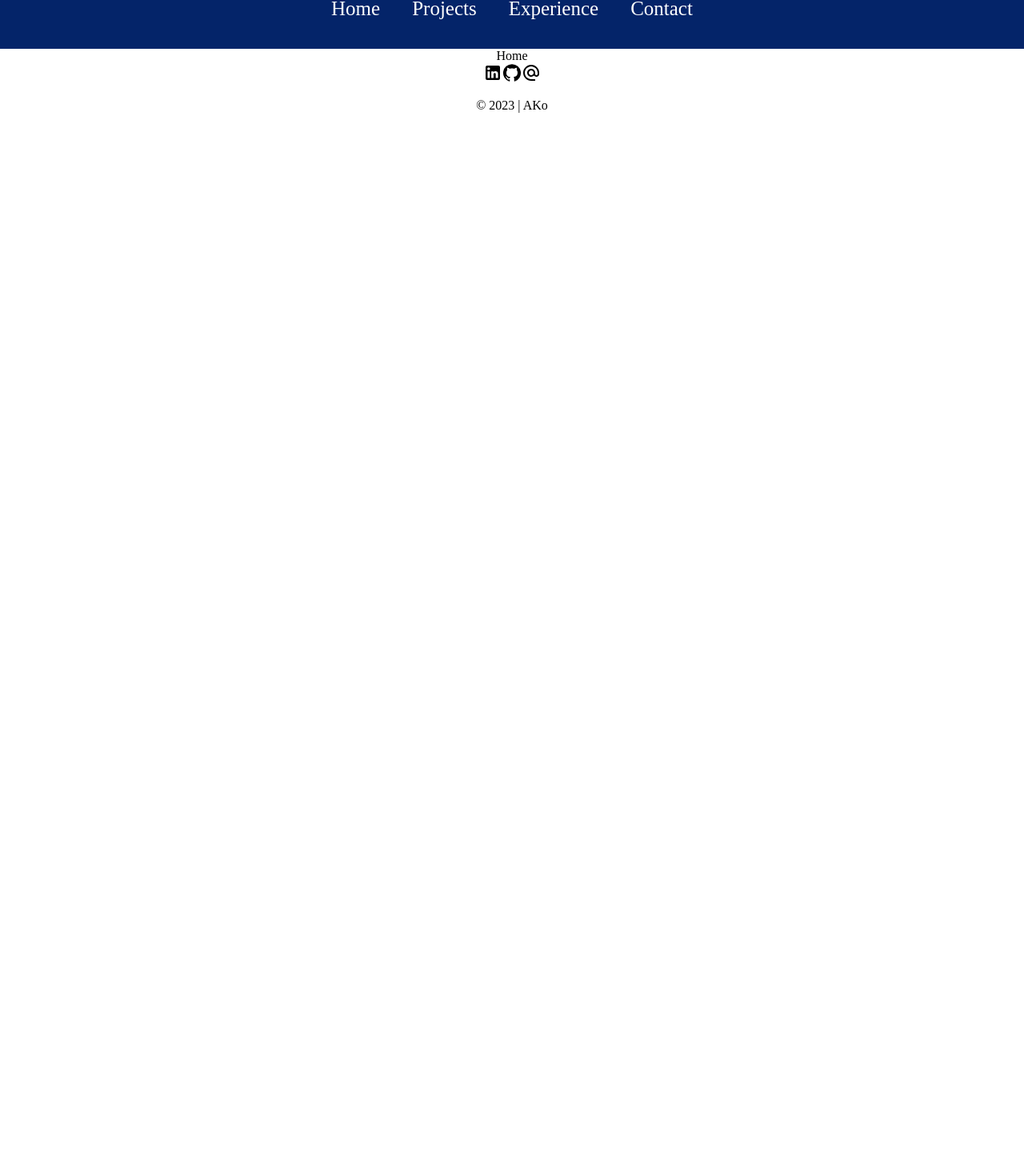
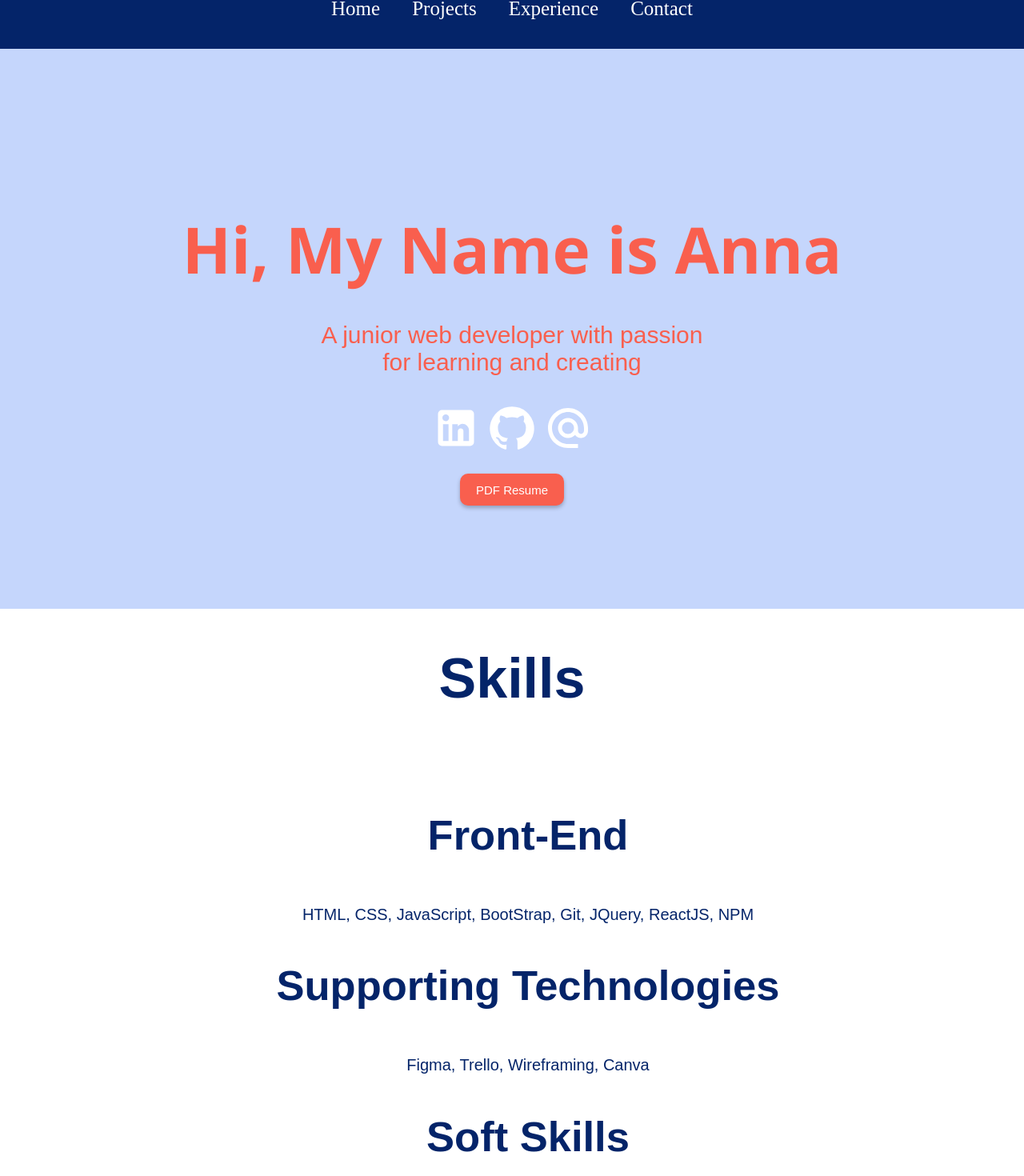
Before and after one commit to ladycosy/personal-portfolio, a React (Create React App) app: page / in a window 1280 px wide. Shown: the part 39-1509 px from the top of the page at 80% size. Before the commit the page ends 800 px from the top, so only its background shows below. Built offline with nearby package versions, Linux system fonts and the light colour scheme.

Commit message:
Home Page

```diff
--- a/src/App.js
+++ b/src/App.js
@@ -12,7 +12,7 @@ function App() {
     <div className="App">
       <Router>
         {/* Place Navbar element outside Routes, but inside Router, so it exists on every page*/}
-        <Navbar></Navbar>
+        <Navbar />
         {/* Place page elements inside Routes */}
         <Routes>
           <Route path="/" element={<Home />} />
@@ -21,7 +21,7 @@ function App() {
           <Route path="/Contact" element={<Contact />} />
         </Routes>
         {/* Place Footer element outside Routes, but inside Router, so it exists on every page */}
-        <Footer></Footer>
+        <Footer />
       </Router>
     </div>
   );
--- a/src/pages/Home.js
+++ b/src/pages/Home.js
@@ -1,9 +1,51 @@
-import React from 'react'
+import React from "react";
+import LinkedInIcon from "@mui/icons-material/LinkedIn";
+import GitHubIcon from "@mui/icons-material/GitHub";
+import AlternateEmailIcon from "@mui/icons-material/AlternateEmail";
+import "../styles/Home.css";
 
 function Home() {
   return (
-    <div>Home</div>
-  )
+    <div className="home">
+      <div className="about">
+        <h2>Hi, My Name is Anna</h2>
+        <div className="prompt">
+          <p>A junior web developer with passion for learning and creating</p>
+          <LinkedInIcon />
+          <GitHubIcon />
+          <AlternateEmailIcon />
+          <div><button class="resume-link">
+            <a href="https://lady-cosy.netlify.app" target="_blank">
+              PDF Resume
+            </a>
+          </button>
+          </div>
+        </div>
+      </div>
+      <div className="skills">
+        <h1> Skills </h1>
+        <ol className="list">
+          <li className="item">
+            <h2>Front-End</h2>
+            <span>
+              HTML, CSS, JavaScript, BootStrap, Git, JQuery, ReactJS, NPM
+            </span>
+          </li>
+          <li className="item">
+            <h2>Supporting Technologies</h2>
+            <span>Figma, Trello, Wireframing, Canva</span>
+          </li>
+          <li className="item">
+            <h2>Soft Skills</h2>
+            <span>
+              Teamwork, Organisation & Management, Innovation,
+              Cultural-Awareness
+            </span>
+          </li>
+        </ol>
+      </div>
+    </div>
+  );
 }
 
-export default Home
+export default Home;
--- a/src/styles/Footer.css
+++ b/src/styles/Footer.css
@@ -0,0 +1,28 @@
+.footer {
+  width: 100%;
+  height: 200px;
+  background: #042469;
+  display: flex;
+  justify-content: center;
+  align-items: center;
+  flex-direction: column;
+  padding-top: 10px;
+  margin-top: 200px;
+}
+
+.socialMedia svg {
+  color: white;
+  margin: 20px;
+  font-size: 70px;
+  cursor: pointer;
+}
+
+.footer p {
+  color: white;
+}
+
+@media only screen and (max-width: 600px) {
+  .footer svg {
+    font-size: 50px;
+  }
+}
--- /dev/null
+++ b/src/styles/Home.css
@@ -0,0 +1,102 @@
+.home {
+  width: 100%;
+  align-items: center;
+  font-family: "Arial", sans-serif;
+  color: #042469;
+}
+
+.about {
+  width: 100%;
+  height: calc(100vh - 100px);
+  display: flex;
+  flex-direction: column;
+  justify-content: center;
+  align-items: center;
+  text-align: center;
+  background-color: #c5d6fc;
+  color: #f95f4e;
+}
+
+.about h2 {
+  font-family: "Segoe UI", Tahoma, Geneva, Verdana, sans-serif;
+  font-size: 80px;
+  color: #f95f4e;
+  height: 50px;
+}
+
+.about .prompt {
+  width: 40%;
+  font-size: 30px;
+}
+.prompt svg {
+  font-size: 60px;
+  margin: 5px;
+  color: white;
+}
+
+.resume-link {
+  width: 130px;
+  height: 40px;
+  margin-top: 15px;
+  border: none;
+  border-radius: 10px;
+  background-color: #f95f4e;
+  box-shadow: 0 3px 5px rgba(0, 0, 0, 0.25);
+  transition: transform 300ms, box-shadow 300ms;
+}
+
+.resume-link:hover {
+  transform: scale(1.1);
+  box-shadow: 0 6px 15px rgba(0, 0, 0, 0.25);
+}
+
+.resume-link a {
+  text-decoration: none;
+  color: white;
+  font-size: 15px;
+}
+
+.skills {
+  font-size: 35px;
+  width: 100%;
+  display: flex;
+  justify-content: center;
+  flex-direction: column;
+  align-items: center;
+}
+
+.skills h1 {
+  color: #042469;
+}
+
+.skills .list {
+  list-style: none;
+  width: 60%;
+}
+
+.list span {
+  font-size: 20px;
+}
+
+@media only screen and (max-width: 600px) {
+  .about h2 {
+    font-size: 40px;
+  }
+
+  .about .prompt {
+    margin-top: 10px;
+    font-size: 20px;
+    width: 80%;
+  }
+
+  .skills {
+    text-align: center;
+  }
+  .list {
+    padding: 0;
+  }
+
+  .skills h2 {
+    font-size: 30px;
+  }
+}
```
